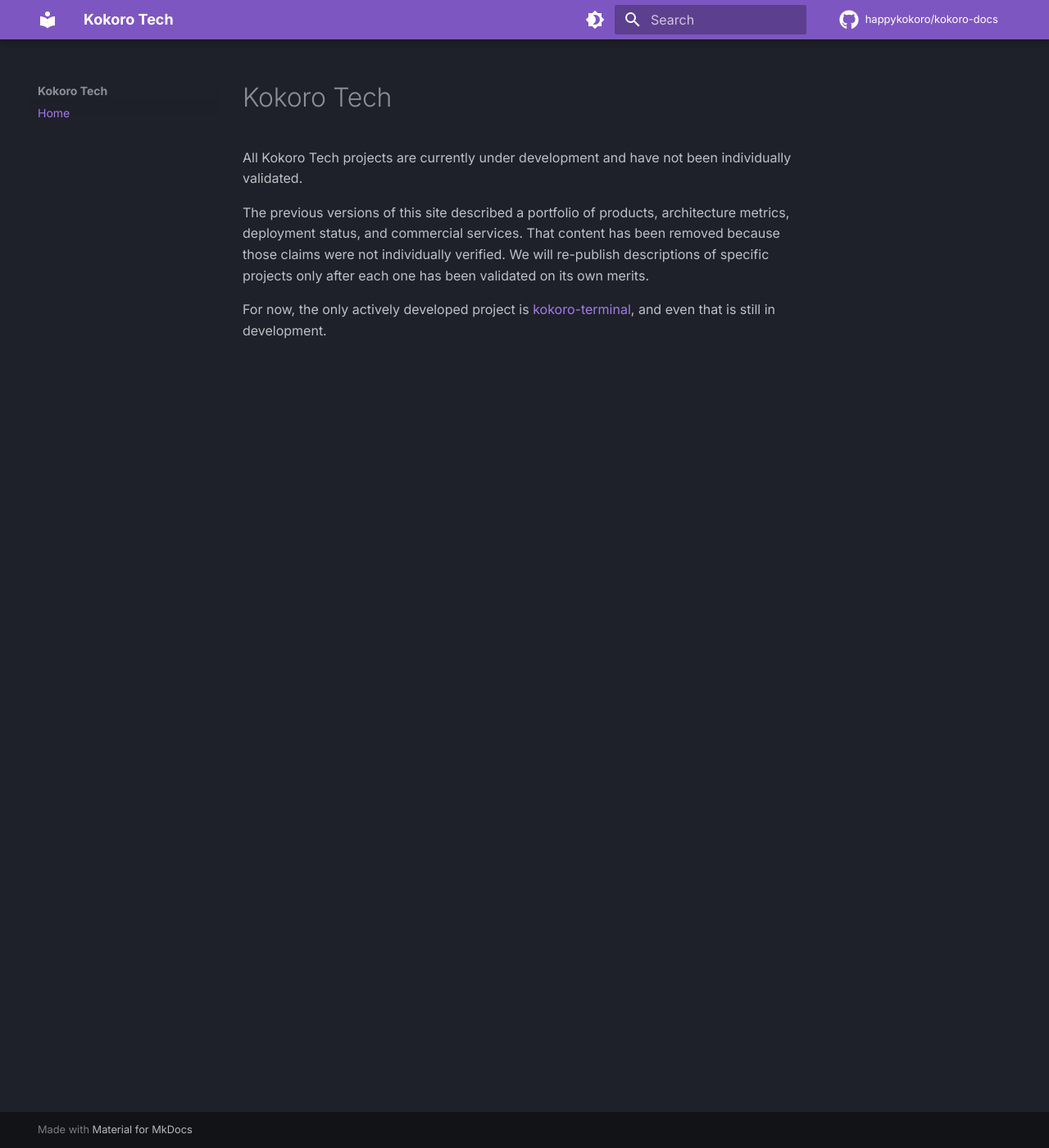
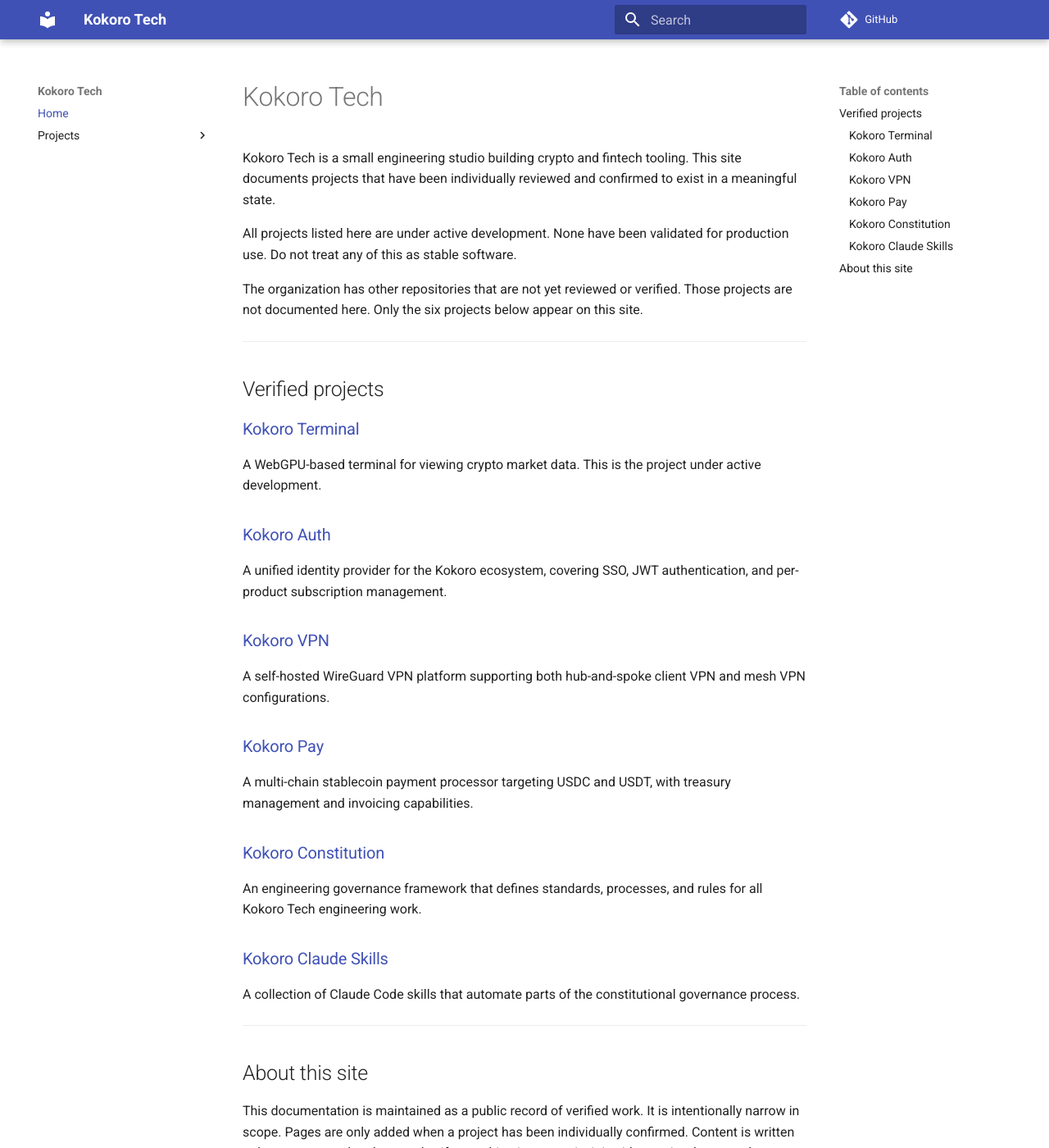
Before and after one commit to happykokoro/kokoro-docs, an MkDocs documentation site: the page built from docs/index.md, in a window 1280 px wide and 1400 px high. Shown: the whole window at 82% size. Built offline with MkDocs 1.6.1 and Material for MkDocs 9.7.7, drawn with Linux system fonts in a browser that asks for light colours; comment, search, counter and statistics services are not loaded; some of the changed text lies outside the part shown.

Commit message:
docs: add verified project documentation

```diff
--- a/docs/index.md
+++ b/docs/index.md
@@ -1,7 +1,43 @@
 # Kokoro Tech
 
-All Kokoro Tech projects are currently under development and have not been individually validated.
+Kokoro Tech is a small engineering studio building crypto and fintech tooling. This site documents projects that have been individually reviewed and confirmed to exist in a meaningful state.
 
-The previous versions of this site described a portfolio of products, architecture metrics, deployment status, and commercial services. That content has been removed because those claims were not individually verified. We will re-publish descriptions of specific projects only after each one has been validated on its own merits.
+All projects listed here are under active development. None have been validated for production use. Do not treat any of this as stable software.
 
-For now, the only actively developed project is [kokoro-terminal](https://github.com/happykokoro/kokoro-terminal), and even that is still in development.
+The organization has other repositories that are not yet reviewed or verified. Those projects are not documented here. Only the six projects below appear on this site.
+
+---
+
+## Verified projects
+
+### [Kokoro Terminal](projects/terminal.md)
+
+A WebGPU-based terminal for viewing crypto market data. This is the project under active development.
+
+### [Kokoro Auth](projects/auth.md)
+
+A unified identity provider for the Kokoro ecosystem, covering SSO, JWT authentication, and per-product subscription management.
+
+### [Kokoro VPN](projects/vpn.md)
+
+A self-hosted WireGuard VPN platform supporting both hub-and-spoke client VPN and mesh VPN configurations.
+
+### [Kokoro Pay](projects/pay.md)
+
+A multi-chain stablecoin payment processor targeting USDC and USDT, with treasury management and invoicing capabilities.
+
+### [Kokoro Constitution](projects/constitution.md)
+
+An engineering governance framework that defines standards, processes, and rules for all Kokoro Tech engineering work.
+
+### [Kokoro Claude Skills](projects/claude-skills.md)
+
+A collection of Claude Code skills that automate parts of the constitutional governance process.
+
+---
+
+## About this site
+
+This documentation is maintained as a public record of verified work. It is intentionally narrow in scope. Pages are only added when a project has been individually confirmed. Content is written to be accurate and understated — if something is uncertain, it is either omitted or stated as uncertain.
+
+Kokoro Terminal is the current focus of active development. The other five projects exist in various states of early development and are documented here for organizational clarity, not as an indication that they are ready for use.
--- a/mkdocs.yml
+++ b/mkdocs.yml
@@ -1,51 +1,14 @@
 site_name: Kokoro Tech
-site_description: Under development. Not yet validated.
 site_url: https://happykokoro.github.io/kokoro-docs/
-
+repo_url: https://github.com/happykokoro/kokoro-docs
 theme:
   name: material
-  palette:
-    - scheme: slate
-      primary: deep purple
-      accent: amber
-      toggle:
-        icon: material/brightness-4
-        name: Switch to light mode
-    - scheme: default
-      primary: deep purple
-      accent: amber
-      toggle:
-        icon: material/brightness-7
-        name: Switch to dark mode
-  font:
-    text: Inter
-    code: JetBrains Mono
-  features:
-    - navigation.top
-    - search.suggest
-    - search.highlight
-    - content.code.copy
-    - toc.follow
-  icon:
-    repo: fontawesome/brands/github
-
-repo_url: https://github.com/happykokoro/kokoro-docs
-repo_name: happykokoro/kokoro-docs
-
-markdown_extensions:
-  - pymdownx.highlight:
-      anchor_linenums: true
-  - pymdownx.superfences
-  - pymdownx.tabbed:
-      alternate_style: true
-  - pymdownx.details
-  - pymdownx.mark
-  - admonition
-  - tables
-  - attr_list
-  - md_in_html
-  - toc:
-      permalink: true
-
 nav:
   - Home: index.md
+  - Projects:
+    - Kokoro Terminal: projects/terminal.md
+    - Kokoro Auth: projects/auth.md
+    - Kokoro VPN: projects/vpn.md
+    - Kokoro Pay: projects/pay.md
+    - Kokoro Constitution: projects/constitution.md
+    - Kokoro Claude Skills: projects/claude-skills.md
```
Also changed, not shown: README.md (+4 -2 lines), docs/projects/auth.md (added, +15 -0 lines), docs/projects/claude-skills.md (added, +21 -0 lines), docs/projects/constitution.md (added, +24 -0 lines), docs/projects/pay.md (added, +15 -0 lines), docs/projects/terminal.md (added, +25 -0 lines), docs/projects/vpn.md (added, +23 -0 lines).
